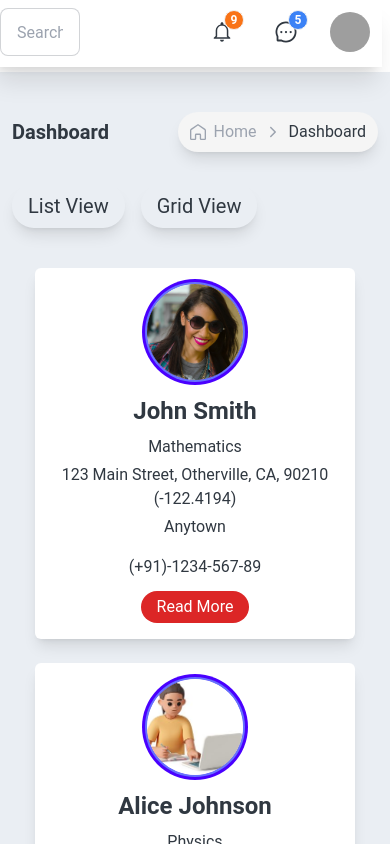
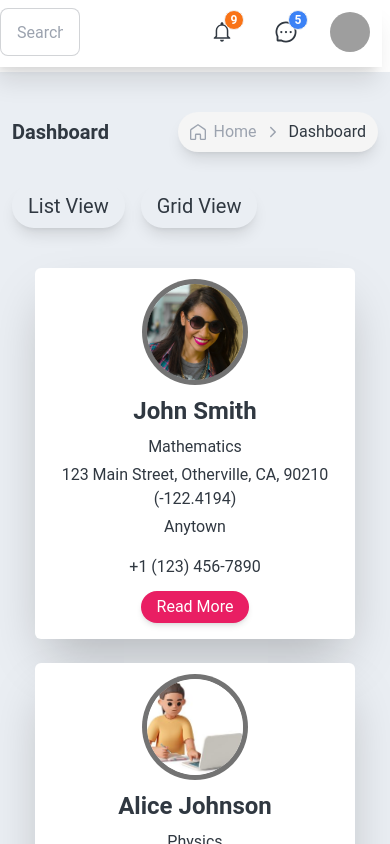
Before and after one commit to mulbahoplanojames/React-Dashboard-School, a React (Vite) app: page /allstudents/gridview in a window 390 px wide. Built offline with nearby package versions, Linux system fonts and the light colour scheme; grey boxes are pictures that could not be loaded.

Commit message:
Added the all students components to the projects and made some modifications

```diff
--- a/src/App.jsx
+++ b/src/App.jsx
@@ -31,7 +31,7 @@ const App = () => {
 						<Route path='/dashboard3' element={<DashboardThree />} />
 						{/* child roots and renders all the student components. */}
 						<Route path='/allstudents' element={<AllStudents />}>
-							<Route path='listview' element={<ListView />} />
+							<Route index element={<ListView />} />
 							<Route path='gridview' element={<GridView />} />
 						</Route>
 					</Route>
--- a/src/Components/Cards/Student_Card/StudentCard.jsx
+++ b/src/Components/Cards/Student_Card/StudentCard.jsx
@@ -1,11 +1,25 @@
+import { Link } from "react-router-dom";
+
+/**
+ * This is a functional component that renders a single card on the students list page.
+ * @param {string} props.avatar - This is the url of the student's avatar
+ * @param {string} props.name - This is the name of the student
+ * @param {string} props.subject - This is the subject that the student
+ *  teaches
+ * @param {string} props.location - This is the location of the student
+ * @param {string} props.city - This is the city in which the student resides
+ * @param {string} props.contact - This is the contact number of the student
+ */
 const StudentCard = (props) => {
+	// Destructuring the properties passed from parent component
 	const { avatar, name, subject, location, city, contact } = props;
 
+	// Rendering a single card using the passed properties
 	return (
 		<>
-			<div className='w-[320px] h-fit bg-white text-center shadow-lg rounded-md py-4 px-6'>
+			<div className='w-[320px] h-fit bg-white text-center shadow-2xl  rounded-md py-4 px-6 '>
 				<div className='avatar'>
-					<div className='w-24 rounded-full ring ring-primary ring-offset-[#6673fc] ring-offset-2'>
+					<div className='w-24 rounded-full ring ring-neutral-500 ring-offset-2 ring-offset-neutral-500'>
 						<img src={avatar} alt={avatar} />
 					</div>
 				</div>
@@ -13,10 +27,12 @@ const StudentCard = (props) => {
 				<p className='pb-1'>{subject}</p>
 				<p className='pb-1'>{location}</p>
 				<p className='pb-4'>{city}</p>
-				<p className='pb-3'>(+91)-1234-567-89</p>
-				<button className='py-1 px-4 rounded-full bg-red-600 text-white'>
-					Read More
-				</button>
+				<p className='pb-3'>{contact}</p>
+				<Link to={"/"}>
+					<button className='py-1 px-4 rounded-full bg-[#e91e63] text-white shadow-md'>
+						Read More
+					</button>
+				</Link>
 			</div>
 		</>
 	);
--- a/src/Interfaces/List_View_Button/ListViewButton.jsx
+++ b/src/Interfaces/List_View_Button/ListViewButton.jsx
@@ -7,7 +7,7 @@ const ListViewButton = () => {
 	// with the 'to' prop we specify the path to the list view component
 	return (
 		<>
-			<Link to='listview'>
+			<Link to='/allstudents'>
 				<button className='text-xl focus:bg-[#6673fc] shadow-lg py-2 px-4 focus:text-white rounded-full '>
 					{/* the text inside the button */}
 					List View
--- a/src/Layouts/Layout/Layout.jsx
+++ b/src/Layouts/Layout/Layout.jsx
@@ -11,6 +11,7 @@ import Navbar from "../NavBar/Navbar";
 import Sidebar from "../Side_Bar/Sidebar";
 import { Outlet } from "react-router-dom";
 import Footer from "./Footer/Footer";
+import { Suspense } from "react";
 
 const Layout = () => {
 	/*
@@ -20,6 +21,7 @@ const Layout = () => {
 	 */
 	return (
 		// The section tag is used to make the sidebar and navbar a flex row
+		<Suspense fallback={spinner}>
 			<section className='w-screen h-screen flex flex-row'>
 				<Sidebar />
 				{/* //! Navbar and the Outlets which represent the other components in a one div  */}
@@ -33,6 +35,21 @@ const Layout = () => {
 					<Footer />
 				</div>
 			</section>
+		</Suspense>
+	);
+};
+
+/**
+ * This is a component that renders a spinner with the message "Loading..."bwhen the data is loading.
+ */
+const spinner = () => {
+	return (
+		<>
+			{/* The section tag is used to make the spinner centered in the screen */}
+			<section className='flex justify-center items-center h-screen w-screen'>
+				<p className='text-3xl font-bold'>Loading...</p>
+			</section>
+		</>
 	);
 };
 
--- a/src/Pages/Students/All_Students/AllStudents.jsx
+++ b/src/Pages/Students/All_Students/AllStudents.jsx
@@ -2,6 +2,7 @@ import { Outlet } from "react-router-dom";
 import DashboardOneHeader from "../../../Components/Dashboard_1_Header/DashboardOneHeader";
 import ListViewButton from "../../../Interfaces/List_View_Button/ListViewButton";
 import GridViewButton from "../../../Interfaces/Grid_View_Button/GridViewButton";
+import { Suspense } from "react";
 
 // This is a functional component that is responsible for rendering the AllStudents Page
 const AllStudents = () => {
@@ -11,10 +12,12 @@ const AllStudents = () => {
 			<section className='py-10 md:px-5 px-3 bg-1 '>
 				{/* This is an import of the Dashboard header component */}
 				<DashboardOneHeader />
-				<div className='flex gap-4 pb-10'>
-					<ListViewButton />
-					<GridViewButton />
-				</div>
+				<Suspense fallback={spinner}>
+					<div className='flex gap-4 pb-10'>
+						<ListViewButton />
+						<GridViewButton />
+					</div>
+				</Suspense>
 
 				{/* This is an import of the AllStudentsTable component */}
 				<div className=''>{<Outlet />}</div>
@@ -23,4 +26,12 @@ const AllStudents = () => {
 	);
 };
 
+const spinner = () => {
+	return (
+		<div className='flex justify-center items-center h-screen'>
+			<p className='text-3xl font-bold'>Loading...</p>
+		</div>
+	);
+};
+
 export default AllStudents;
--- a/src/Pages/Students/All_Students/Grid_View/GridView.jsx
+++ b/src/Pages/Students/All_Students/Grid_View/GridView.jsx
@@ -1,13 +1,22 @@
 import StudentCard from "../../../../Components/Cards/Student_Card/StudentCard";
 import { allStudentsGridViewData } from "../../../../Constants/Constants";
 
+/*
+ * This is the GridView functional component, It is responsible for displaying a grid of student cards
+ * It maps over the allStudentsGridViewData array to display a student card component for each item in the array
+ */
 const GridView = () => {
 	return (
-		<>
-			<div className='grid lg:grid-cols-3 md:grid-cols-2 place-items-center gap-6'>
-				{allStudentsGridViewData.map((item) => (
+		<div className='grid lg:grid-cols-3 md:grid-cols-2 place-items-center gap-6'>
+			{allStudentsGridViewData.map(
+				// Map over the allStudentsGridViewData array
+				(item) => (
+					// Return a StudentCard component for each item in the array
 					<StudentCard
+						// Pass the item id as a key prop
 						key={item.id}
+						// Pass the item avatar, name, subject, location,
+						// city and contact as props to the StudentCard component
 						avatar={item.avatar}
 						name={item.name}
 						subject={item.subject}
@@ -15,9 +24,9 @@ const GridView = () => {
 						city={item.city}
 						contact={item.contact}
 					/>
-				))}
-			</div>
-		</>
+				)
+			)}
+		</div>
 	);
 };
 
```
Lines whose indentation alone changed are shown as unchanged.
